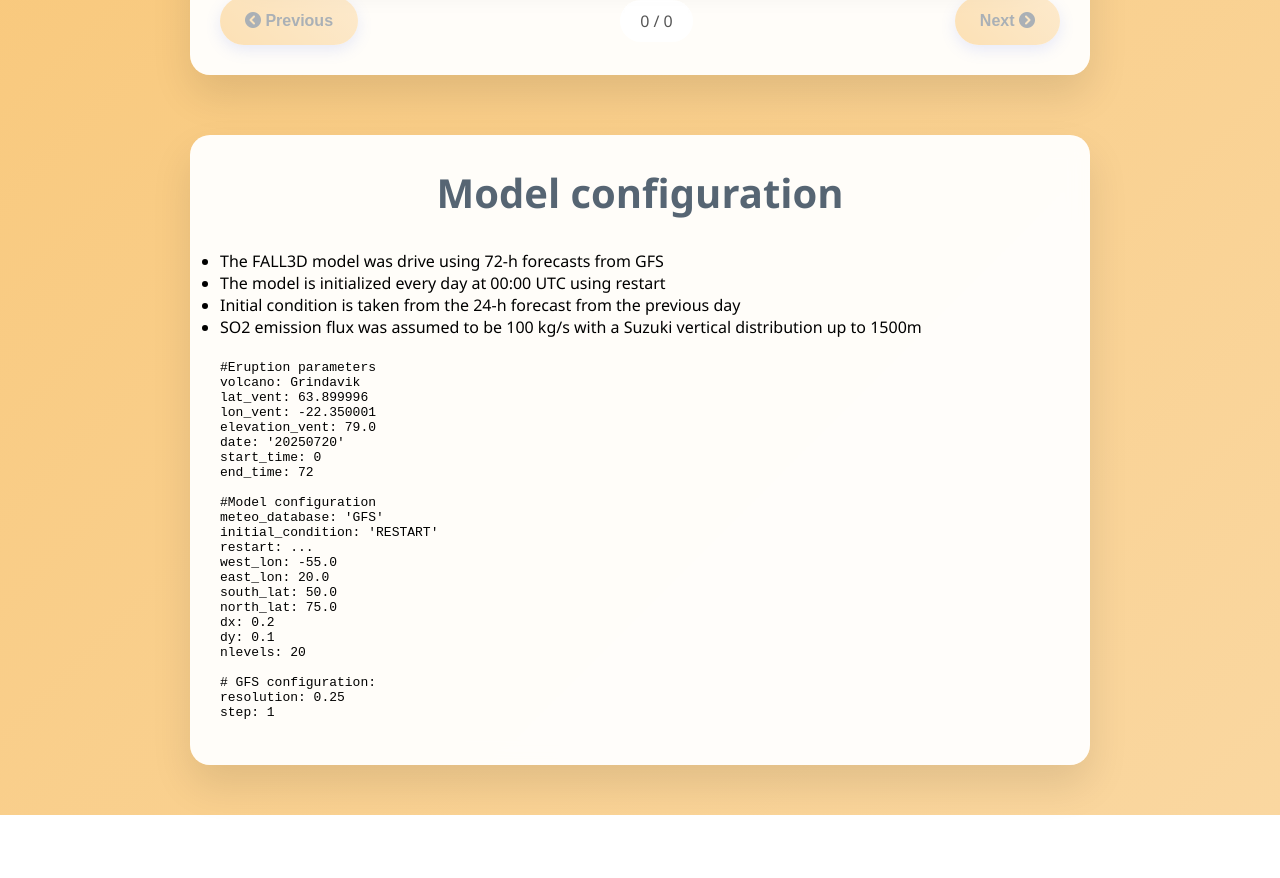
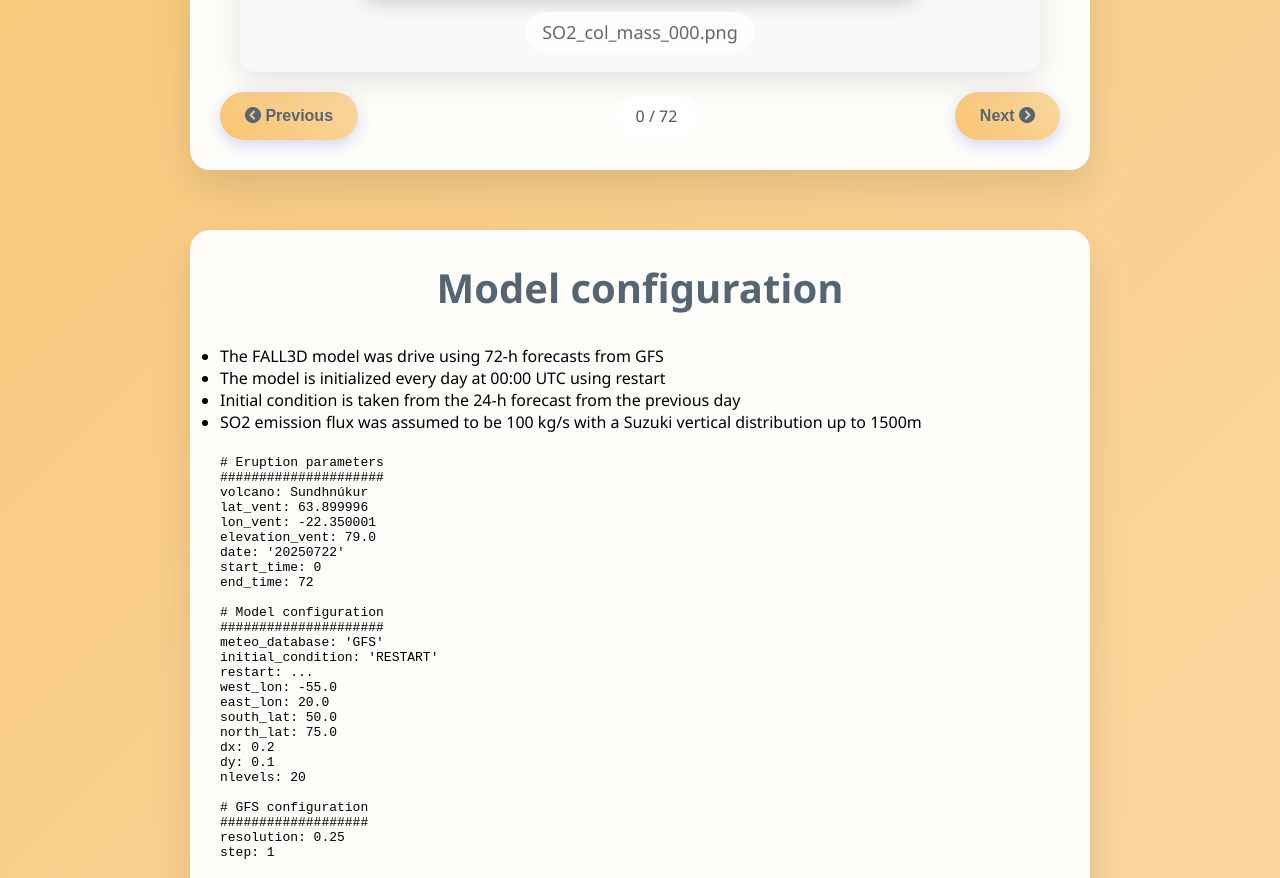
Before and after one commit to lmingari/grindavik2025, a plain HTML site: page index.html in a window 1280 px wide. Shown: the part 831-1709 px from the top of the page. Before the commit the page ends 1646 px from the top, so only its background shows below. Drawn offline with Linux system fonts and the light colour scheme.

Commit message:
show last time by default

```diff
--- a/index.html
+++ b/index.html
@@ -228,7 +228,7 @@
                 <option value="20250720">20/07/2025</option>
                 <option value="20250721">21/07/2025</option>
                 <option value="20250722">22/07/2025</option>
-                <option value="20250723">23/07/2025</option>
+                <option value="20250723" selected>23/07/2025</option>
             </select>
 
 
@@ -268,16 +268,18 @@
         <br>
 
         <pre>
-#Eruption parameters
-volcano: Grindavik
+# Eruption parameters
+#####################
+volcano: Sundhnúkur
 lat_vent: 63.899996
 lon_vent: -22.350001
 elevation_vent: 79.0
-date: '20250720'
+date: '20250722'
 start_time: 0
 end_time: 72
 
-#Model configuration
+# Model configuration
+#####################
 meteo_database: 'GFS'
 initial_condition: 'RESTART'
 restart: ...
@@ -289,7 +291,8 @@ dx: 0.2
 dy: 0.1
 nlevels: 20
 
-# GFS configuration:
+# GFS configuration
+###################
 resolution: 0.25
 step: 1
         </pre>
@@ -405,6 +408,7 @@ step: 1
 
         // Event listeners
         document.getElementById('folderSelect').addEventListener('change', initializeSlideshow);
+        window.onload = initializeSlideshow;
 
         // Keyboard navigation
         document.addEventListener('keydown', function(event) {
```
